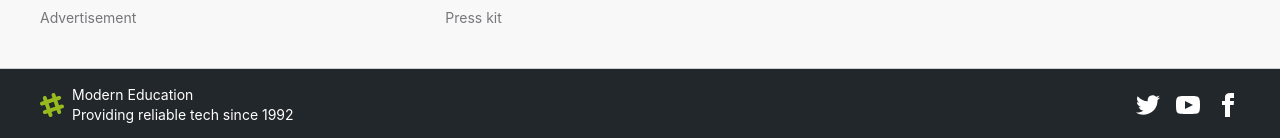
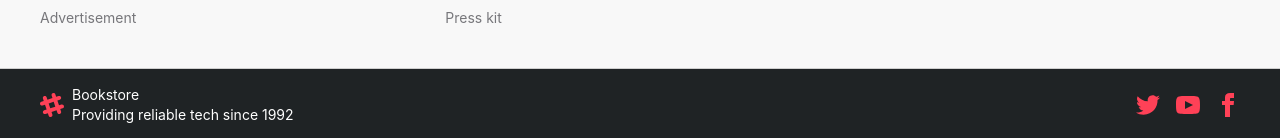
Before and after one commit to Mahdihas/book-store, a React (Create React App) app: page / in a window 1280 px wide. Shown: the part 1206-1344 px from the top of the page. Built offline with nearby package versions, Linux system fonts and the light colour scheme; no server answers.

Commit message:
creat a item page

```diff
--- a/public/index.html
+++ b/public/index.html
@@ -24,7 +24,7 @@
       work correctly both with client-side routing and a non-root public URL.
       Learn how to configure a non-root public URL by running `npm run build`.
     -->
-    <title>React App</title>
+    <title>E bookstore</title>
   </head>
   <body>
     <noscript>You need to enable JavaScript to run this app.</noscript>
--- a/src/component/shared/Footer/Footer.js
+++ b/src/component/shared/Footer/Footer.js
@@ -29,17 +29,17 @@
     <a className=" text-[#77777b]   link link-hover">Cookie policy</a>
   </div>
 </footer>
-<footer className="footer px-10 py-4 border-t bg-[#22272b]  text-white border-base-300">
+<footer className="footer px-10 py-4 border-t bg-[#1f2325]  text-white border-base-300">
   <div className="items-center grid-flow-col">
-    <svg width="24"  height="24" viewBox="0 0 24 24" xmlns="http://www.w3.org/2000/svg" fillRule="evenodd" clipRule="evenodd" className="fill-current  text-[#97ba1f]"><path d="M22.672 15.226l-2.432.811.841 2.515c.33 1.019-.209 2.127-1.23 2.456-1.15.325-2.148-.321-2.463-1.226l-.84-2.518-5.013 1.677.84 2.517c.391 1.203-.434 2.542-1.831 2.542-.88 0-1.601-.564-1.86-1.314l-.842-2.516-2.431.809c-1.135.328-2.145-.317-2.463-1.229-.329-1.018.211-2.127 1.231-2.456l2.432-.809-1.621-4.823-2.432.808c-1.355.384-2.558-.59-2.558-1.839 0-.817.509-1.582 1.327-1.846l2.433-.809-.842-2.515c-.33-1.02.211-2.129 1.232-2.458 1.02-.329 2.13.209 2.461 1.229l.842 2.515 5.011-1.677-.839-2.517c-.403-1.238.484-2.553 1.843-2.553.819 0 1.585.509 1.85 1.326l.841 2.517 2.431-.81c1.02-.33 2.131.211 2.461 1.229.332 1.018-.21 2.126-1.23 2.456l-2.433.809 1.622 4.823 2.433-.809c1.242-.401 2.557.484 2.557 1.838 0 .819-.51 1.583-1.328 1.847m-8.992-6.428l-5.01 1.675 1.619 4.828 5.011-1.674-1.62-4.829z"></path></svg>
-    <p>Modern Education
+    <svg width="24"  height="24" viewBox="0 0 24 24" xmlns="http://www.w3.org/2000/svg" fillRule="evenodd" clipRule="evenodd" className="fill-current  text-[#ff4157]"><path d="M22.672 15.226l-2.432.811.841 2.515c.33 1.019-.209 2.127-1.23 2.456-1.15.325-2.148-.321-2.463-1.226l-.84-2.518-5.013 1.677.84 2.517c.391 1.203-.434 2.542-1.831 2.542-.88 0-1.601-.564-1.86-1.314l-.842-2.516-2.431.809c-1.135.328-2.145-.317-2.463-1.229-.329-1.018.211-2.127 1.231-2.456l2.432-.809-1.621-4.823-2.432.808c-1.355.384-2.558-.59-2.558-1.839 0-.817.509-1.582 1.327-1.846l2.433-.809-.842-2.515c-.33-1.02.211-2.129 1.232-2.458 1.02-.329 2.13.209 2.461 1.229l.842 2.515 5.011-1.677-.839-2.517c-.403-1.238.484-2.553 1.843-2.553.819 0 1.585.509 1.85 1.326l.841 2.517 2.431-.81c1.02-.33 2.131.211 2.461 1.229.332 1.018-.21 2.126-1.23 2.456l-2.433.809 1.622 4.823 2.433-.809c1.242-.401 2.557.484 2.557 1.838 0 .819-.51 1.583-1.328 1.847m-8.992-6.428l-5.01 1.675 1.619 4.828 5.011-1.674-1.62-4.829z"></path></svg>
+    <p>Bookstore
 <br></br>Providing reliable tech since 1992</p>
   </div>
   <div className="md:place-self-center  md:justify-self-end">
     <div className="grid grid-flow-col gap-4">
-      <a><svg xmlns="http://www.w3.org/2000/svg" width="24" height="24" viewBox="0 0 24 24" className="fill-current"><path d="M24 4.557c-.883.392-1.832.656-2.828.775 1.017-.609 1.798-1.574 2.165-2.724-.951.564-2.005.974-3.127 1.195-.897-.957-2.178-1.555-3.594-1.555-3.179 0-5.515 2.966-4.797 6.045-4.091-.205-7.719-2.165-10.148-5.144-1.29 2.213-.669 5.108 1.523 6.574-.806-.026-1.566-.247-2.229-.616-.054 2.281 1.581 4.415 3.949 4.89-.693.188-1.452.232-2.224.084.626 1.956 2.444 3.379 4.6 3.419-2.07 1.623-4.678 2.348-7.29 2.04 2.179 1.397 4.768 2.212 7.548 2.212 9.142 0 14.307-7.721 13.995-14.646.962-.695 1.797-1.562 2.457-2.549z"></path></svg></a>
-      <a><svg xmlns="http://www.w3.org/2000/svg" width="24" height="24" viewBox="0 0 24 24" className="fill-current"><path d="M19.615 3.184c-3.604-.246-11.631-.245-15.23 0-3.897.266-4.356 2.62-4.385 8.816.029 6.185.484 8.549 4.385 8.816 3.6.245 11.626.246 15.23 0 3.897-.266 4.356-2.62 4.385-8.816-.029-6.185-.484-8.549-4.385-8.816zm-10.615 12.816v-8l8 3.993-8 4.007z"></path></svg></a>
-      <a><svg xmlns="http://www.w3.org/2000/svg" width="24" height="24" viewBox="0 0 24 24" className="fill-current"><path d="M9 8h-3v4h3v12h5v-12h3.642l.358-4h-4v-1.667c0-.955.192-1.333 1.115-1.333h2.885v-5h-3.808c-3.596 0-5.192 1.583-5.192 4.615v3.385z"></path></svg></a>
+      <a><svg xmlns="http://www.w3.org/2000/svg" width="24" height="24" viewBox="0 0 24 24" className="fill-current text-[#ff4157]"><path d="M24 4.557c-.883.392-1.832.656-2.828.775 1.017-.609 1.798-1.574 2.165-2.724-.951.564-2.005.974-3.127 1.195-.897-.957-2.178-1.555-3.594-1.555-3.179 0-5.515 2.966-4.797 6.045-4.091-.205-7.719-2.165-10.148-5.144-1.29 2.213-.669 5.108 1.523 6.574-.806-.026-1.566-.247-2.229-.616-.054 2.281 1.581 4.415 3.949 4.89-.693.188-1.452.232-2.224.084.626 1.956 2.444 3.379 4.6 3.419-2.07 1.623-4.678 2.348-7.29 2.04 2.179 1.397 4.768 2.212 7.548 2.212 9.142 0 14.307-7.721 13.995-14.646.962-.695 1.797-1.562 2.457-2.549z"></path></svg></a>
+      <a><svg xmlns="http://www.w3.org/2000/svg" width="24" height="24" viewBox="0 0 24 24" className="fill-current text-[#ff4157]"><path d="M19.615 3.184c-3.604-.246-11.631-.245-15.23 0-3.897.266-4.356 2.62-4.385 8.816.029 6.185.484 8.549 4.385 8.816 3.6.245 11.626.246 15.23 0 3.897-.266 4.356-2.62 4.385-8.816-.029-6.185-.484-8.549-4.385-8.816zm-10.615 12.816v-8l8 3.993-8 4.007z"></path></svg></a>
+      <a><svg xmlns="http://www.w3.org/2000/svg" width="24" height="24" viewBox="0 0 24 24" className="fill-current text-[#ff4157]"><path d="M9 8h-3v4h3v12h5v-12h3.642l.358-4h-4v-1.667c0-.955.192-1.333 1.115-1.333h2.885v-5h-3.808c-3.596 0-5.192 1.583-5.192 4.615v3.385z"></path></svg></a>
     </div>
   </div>
 </footer>
--- /dev/null
+++ b/src/pages/Home/Advertiseditems.js
@@ -0,0 +1,9 @@
+import React from 'react'
+
+const Advertiseditems = () => {
+  return (
+    <div>Advertiseditems</div>
+  )
+}
+
+export default Advertiseditems
--- a/src/pages/Home/ShowProducts.js
+++ b/src/pages/Home/ShowProducts.js
@@ -9,7 +9,7 @@
 
   return (
       <div className='px-4 my-6'>
-         <div className="card w-96 bg-base-100 shadow-xl">
+         <div className="card bg-base-100 shadow-xl">
   <figure><img src={image} alt="Shoes" /></figure>
   <div className="card-body">
     <h2 className="card-title">
@@ -17,8 +17,8 @@
       <div className="badge badge-secondary">NEW</div>
     </h2>
                   <p className='flex my-2 font-semibold justify-between'>
-                      <span className=''>Current Price : {resaleprice}$</span>
-                      <span>Original Price : {originalprice}$</span>
+                      <span className=''>Current Price : <span className='text-[#95831d]'> {resaleprice}$</span></span>
+                      <span>Original Price : <span className='text-[#95831d]'>{originalprice}$</span></span>
                   </p>
 
                   <p className='flex my-2  font-semibold  justify-between'>
--- a/src/pages/dashboard/ProductForm.js
+++ b/src/pages/dashboard/ProductForm.js
@@ -93,7 +93,7 @@
             <label className="label"> <span className="label-text">Name</span></label>
 
             <select className='border border-spacing-2 py-[12px] rounded-lg' {...register("category", { required: true })}>
-                <option value="Historical">Historical</option>
+                <option value="Drama">Drama</option>
                       <option value="Novals">Novals</option>
                       <option value="Science">Science</option>
 
```
Also changed, not shown: src/component/shared/Header/Header.js (+17 -11 lines), 1 other file (tests, documents, lock files or other folders).
